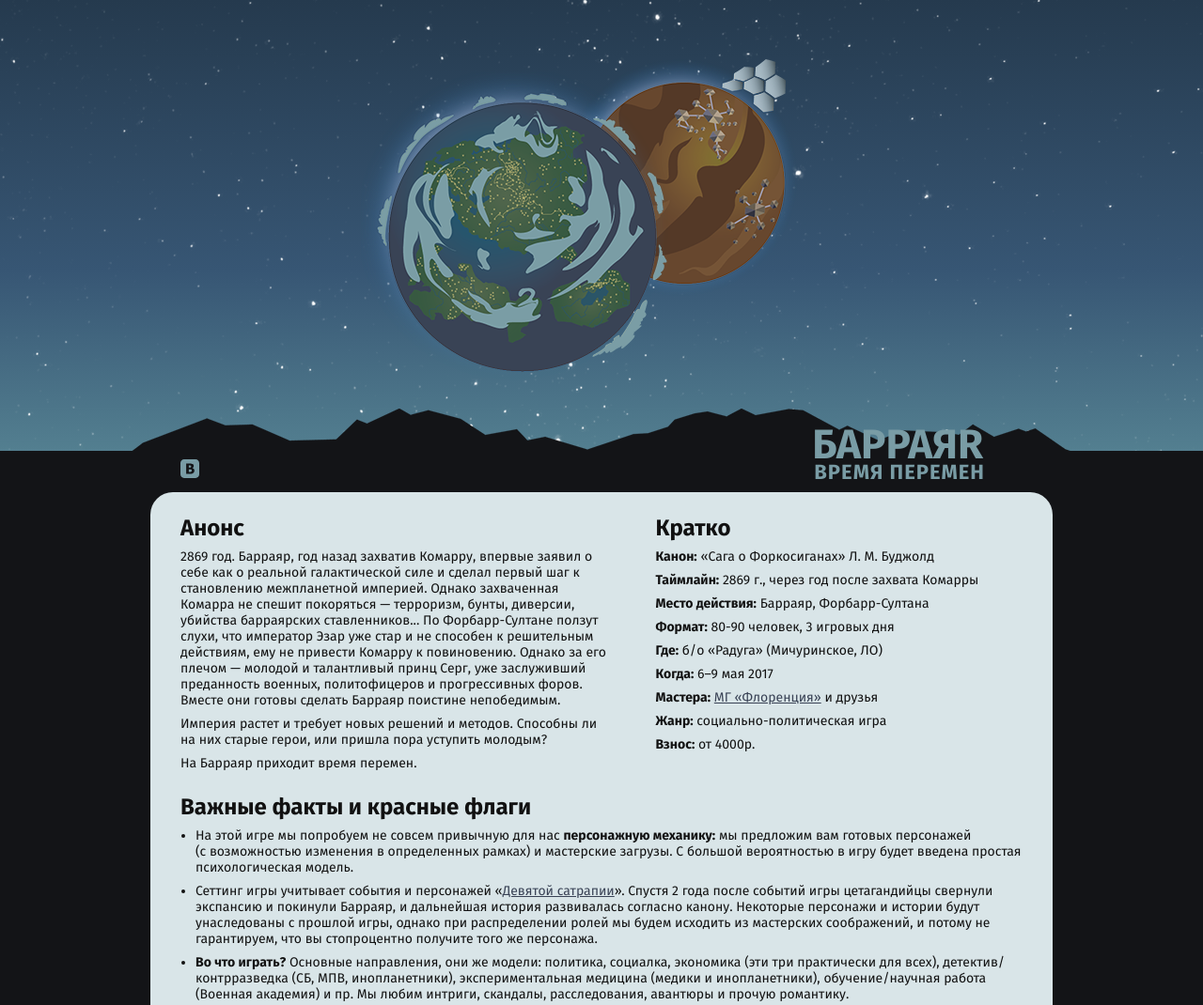
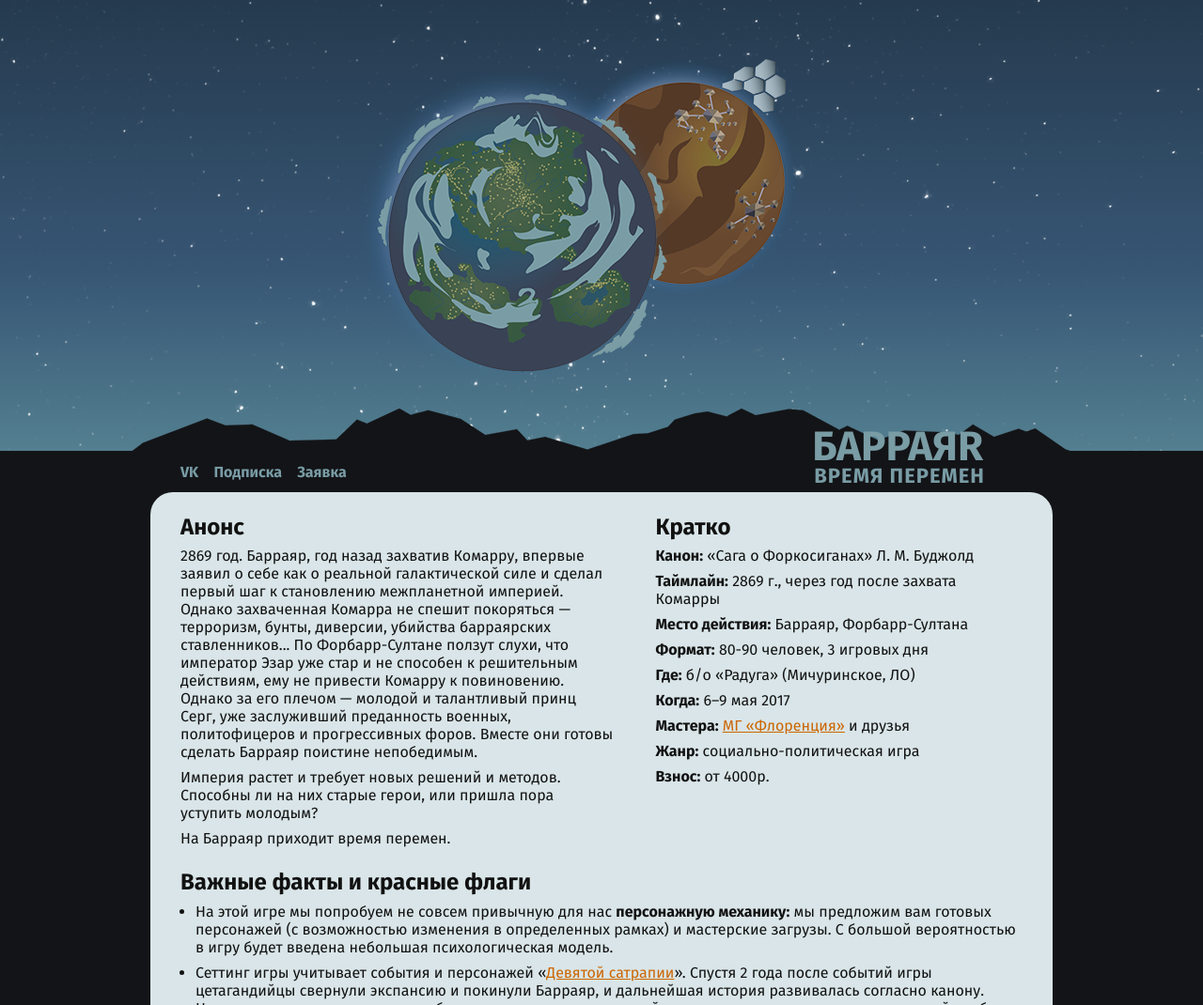
Before and after one commit to tachisis/brr2017, a website: page dest/index.html in a window 1280 px wide. Shown: the top 1070 px of the page at 94% size. Drawn offline with nearby package versions, Linux system fonts and the light colour scheme.

Commit message:
Update design

```diff
--- a/dest/index.html
+++ b/dest/index.html
@@ -26,8 +26,6 @@
 </head>
 
 <body>
-  <div style="display:none;"><?xml version="1.0" encoding="UTF-8"?><!DOCTYPE svg PUBLIC "-//W3C//DTD SVG 1.1//EN" "http://www.w3.org/Graphics/SVG/1.1/DTD/svg11.dtd"><svg xmlns="http://www.w3.org/2000/svg"><symbol id="vkontakte" viewBox="0 0 26 26"><path d="M5.096 0h15.808C23.707 0 26 2.293 26 5.094v15.813c0 2.8-2.293 5.093-5.096 5.093H5.096C2.293 26 0 23.707 0 20.906V5.094C0 2.294 2.293 0 5.096 0zm14.2 15.736c0-.96-.263-1.72-.786-2.287s-1.222-.94-2.093-1.124v-.074c.606-.254 1.08-.648 1.424-1.188.346-.537.52-1.148.52-1.837 0-.595-.13-1.12-.377-1.574-.248-.452-.627-.818-1.13-1.09-.466-.253-.968-.418-1.503-.495-.533-.08-1.317-.12-2.353-.12h-5.06v14.108h5.72c.98 0 1.784-.09 2.42-.266.637-.178 1.22-.475 1.75-.89.448-.35.806-.785 1.07-1.315.266-.53.4-1.147.4-1.85zM14.76 9.94c0-.23-.06-.462-.177-.703-.115-.238-.296-.414-.547-.52-.234-.105-.507-.16-.826-.17-.32-.008-.798-.012-1.428-.012h-.246v2.985h.447c.604 0 1.03-.007 1.272-.02.243-.014.497-.078.757-.196.28-.132.48-.318.584-.55.108-.235.163-.507.163-.815zm.886 5.73c0-.436-.086-.773-.265-1.02-.176-.25-.44-.434-.797-.56-.212-.086-.51-.13-.884-.14-.376-.01-.88-.015-1.51-.015h-.655v3.532h.19c.923 0 1.56-.005 1.913-.02.353-.013.715-.097 1.08-.255.32-.142.557-.344.705-.61.15-.266.223-.572.223-.91z"/></symbol></svg></div>
-
   <header class="head">
 	<div class="head__layers">
 		<div class="head__layer head__layer--stars  js-layer" data-offset="0.7"></div>
@@ -43,7 +41,9 @@
 	<h1 class="content__title"><span class="content__title-main">Барраяr</span><span class="content__title-sub">Время перемен</span></h1>
 
   <nav class="social">
-    <a href="https://vk.com/brr2017" title="Сообщество игры ВКонтакте"><svg class="ico _vkontakte" role="img"><use xmlns:xlink="http://www.w3.org/1999/xlink" xlink:href="#vkontakte"></use></svg></a>
+    <a href="https://vk.com/brr2017" title="Сообщество игры ВКонтакте" class="social__item">VK</a>
+    <a href="http://eepurl.com/b1lSOv" title="Подписаться на обновления" class="social__item">Подписка</a>
+    <a href="http://goo.gl/forms/JTYJUck5g2" target="_blank" class="social__item">Заявка</a>
   </nav>
 
   <section class="content__cols ">
@@ -83,10 +83,10 @@
     <h2>Важные факты и красные флаги</h2>
 
     <ul class="list">
-			<li>На этой игре мы попробуем не совсем привычную для нас <strong>персонажную механику:</strong> мы предложим вам готовых персонажей (с&nbsp;возможностью изменения в определенных рамках) и мастерские загрузы. С большой вероятностью в игру будет введена простая психологическая модель.</li>
+			<li>На этой игре мы попробуем не совсем привычную для нас <strong>персонажную механику:</strong> мы предложим вам готовых персонажей (с&nbsp;возможностью изменения в определенных рамках) и мастерские загрузы. С большой вероятностью в игру будет введена небольшая психологическая модель.</li>
       <li>Сеттинг игры учитывает события и персонажей «<a href="http://9satrapy.diary.ru/">Девятой сатрапии</a>». Спустя 2 года после событий игры цетагандийцы свернули экспансию и покинули Барраяр, и дальнейшая история развивалась согласно канону. Некоторые персонажи и истории будут унаследованы с прошлой игры, однако при распределении ролей мы будем исходить из мастерских соображений, и потому не гарантируем, что вы стопроцентно получите того же персонажа.</li>
 			<li><strong>Во что играть?</strong> Основные направления, они же модели: политика, социалка, экономика (эти три практически для всех), детектив/контрразведка (СБ, МПВ, инопланетники), экспериментальная медицина (медики и инопланетники), обучение/научная работа (Военная академия) и пр. Мы любим интриги, скандалы, расследования, авантюры и прочую романтику.</li>
-      <li><strong>Сетка ролей</strong> будет опубликована осенью 2017 г., но вы можете <a href="">подать предварительную заявку</a>, сообщив в ней свои пожелания, которые мы учтем при разработке персонажей. <strong>Правила</strong> будут опубликованы примерно тогда же, за основу мы возьмем правила с «<a href="http://9satrapy.diary.ru/">Девятой сатрапии</a>».</li>
+      <li><strong>Сетка ролей</strong> будет опубликована осенью 2017 г., но вы можете <a href="http://goo.gl/forms/JTYJUck5g2" target="_blank">подать предварительную заявку</a>, сообщив в ней свои пожелания, которые мы учтем при разработке персонажей. <strong>Правила</strong> будут опубликованы примерно тогда же, за основу мы возьмем правила с «<a href="http://9satrapy.diary.ru/">Девятой сатрапии</a>».</li>
 			<li><strong>Красные флаги:</strong> на игре ожидается много кросспола — мы считаем, что женщины имеют право играть мужчин, даже если они на них не похожи, так что примите это как еще одну игровую условность. На игре будет Nerf-боевка, включающая в себя оружие типа Mega — то есть перестрелка может быть чувствительной (но не травмоопасной). На игре приветствуется ОБВМ и «играть красиво», и не приветствуется игра «на выигрыш» любой ценой. Обычно мы играем без стоп-тайма и неигровых зон (за исключением кафе).</li>
 			<li><strong>Необходимая подготовка:</strong> прочтение книг «Осколки чести», «Барраяр», «Гражданская кампания». Мы играем преканон, но нет, вы скорее всего не сможете хорошо поиграть, совсем не зная первоисточника, — даже если Рабинович вам напоет. Хинт: «Барраяр» — самая обязательная книжка.</li>
 			<li><strong>Взнос:</strong> от 4000р. — потому что зависит от цен на базу в 2017 г. В любом случае мы постараемся удержаться в рамках 5000 р. В оплату войдет стоимость 3 ночей проживания на базе + игротехнические нужды, которые мы попытаемся минимизировать.</li>
--- a/src/static/scss/website/components/_announce.scss
+++ b/src/static/scss/website/components/_announce.scss
@@ -1,5 +1,9 @@
 .announce {
   P {
     font-size: rem(14);
+
+    @include bp(huge) {
+      font-size: rem(16);
+    }
   }
 }
--- a/src/static/scss/website/components/_content.scss
+++ b/src/static/scss/website/components/_content.scss
@@ -12,33 +12,38 @@
   padding: rem(24 16 44);
 
   background: #d9e5e8;
+  H1,
+  H2,
+  H3 {
+    line-height: 1.1;
 
-  h1, h2, h3 {
     margin: 0 0 rem(8);
   }
-
-  p {
+  P {
     margin: 0 0 rem(8);
   }
 }
 
 .content__title {
+  @include bp(wide) {
+    right: rem(72);
+
+    text-shadow: none;
+  }
+
   font-weight: bold;
   line-height: 1;
 
   position: absolute;
   top: rem(-72);
-  right: rem(72);
+  right: rem(16);
 
   margin: 0;
 
   text-transform: uppercase;
 
   color: #799ca5;
-
-  @include bp(small med) {
-    text-shadow: 0 0 5px rgba(0,0,0,.8);
-  }
+  text-shadow: 0 0 5px rgba(0,0,0,.8);
 }
 
 .content__title-main {
@@ -62,37 +67,16 @@
   @include bp(wide) {
     display: flex;
   }
-
-  margin-bottom: rem(16);
 }
 
 .content__col {
+  padding-bottom: rem(16);
+
   @include bp(wide) {
     width: 50%;
-
     &.announce {
       width: 64%;
       padding-right: rem(44);
     }
   }
-
-  // padding: rem(0 24);
 }
-
-.content__roles {
-  font-style: italic;
-
-  margin-top: rem(32);
-  &:before {
-    display: block;
-
-    width: rem(64);
-    height: 1px;
-    margin: auto;
-    margin-bottom: rem(32);
-
-    content: '';
-
-    background: color(link);
-  }
-}
--- a/src/static/scss/website/components/_list.scss
+++ b/src/static/scss/website/components/_list.scss
@@ -1,9 +1,12 @@
 .list {
-  margin: 0;
-  padding: 0 0 0 1rem;
+  @include bp(huge) {
+    font-size: rem(16);
+  }
 
   font-size: rem(14);
 
+  margin: 0;
+  padding: 0 0 0 1rem;
   LI {
     margin-bottom: rem(8);
   }
--- a/src/static/scss/website/components/_tldr.scss
+++ b/src/static/scss/website/components/_tldr.scss
@@ -1,9 +1,12 @@
 .tldr {
-  margin: 0;
-  padding: 0;
+  @include bp(huge) {
+    font-size: rem(16);
+  }
 
   font-size: rem(14);
 
+  margin: 0;
+  padding: 0;
   LI {
     margin-bottom: rem(8);
 
--- a/src/static/scss/website/components/social/_social.scss
+++ b/src/static/scss/website/components/social/_social.scss
@@ -1,14 +1,32 @@
 .social {
-  position: absolute;
-  top: rem(-35);
-  left: rem(32);
-
-  A {
-    color: #799ca5;
+  @include bp(wide) {
+    left: rem(32);
+    top: rem(-32);
   }
 
-  .ico {
-    width: 20px;
-    height: 20px;
+  position: absolute;
+  top: rem(-64);
+  left: rem(16);
+}
+
+.social__item {
+  @include bp(wide) {
+    display: inline-block;
+    padding-bottom: 0;
+  }
+
+  display: block;
+  padding-bottom: rem(4);
+  font-weight: bold;
+  line-height: 1;
+
+  margin-right: rem(12);
+
+  vertical-align: middle;
+  text-decoration: none;
+
+  color: #799ca5;
+  &:hover {
+    color: darken(#799ca5, 15%);
   }
 }
--- a/src/static/scss/website/settings/_vars.scss
+++ b/src/static/scss/website/settings/_vars.scss
@@ -39,8 +39,8 @@ $colors: (
     light: #333
   ),
   link: (
-    base: #394255,
-    hover: lighten(#394255, 10%)
+    base: #cc6600,
+    hover: lighten(#cc6600, 10%)
   ),
 );
 
```
Also changed, not shown: src/_includes/svg-sprite-website.html (deleted, +0 -1 lines), src/_layouts/default.html (+0 -2 lines), src/index.html (+5 -3 lines), dest/static/css/website/website.css, src/static/css/website/website.css, src/static/scss/website/components/social/sprite-vkontakte.svg (deleted).
